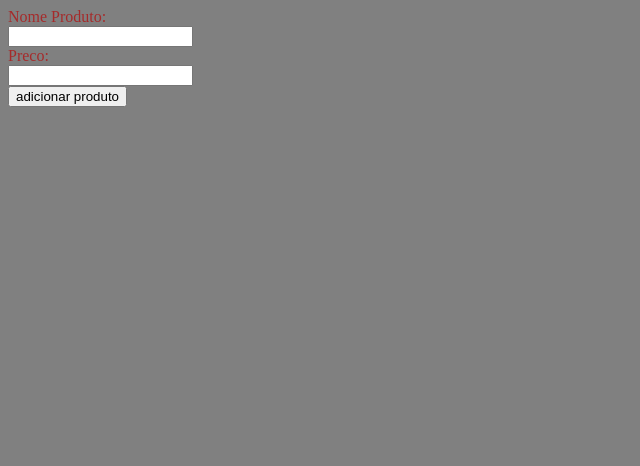
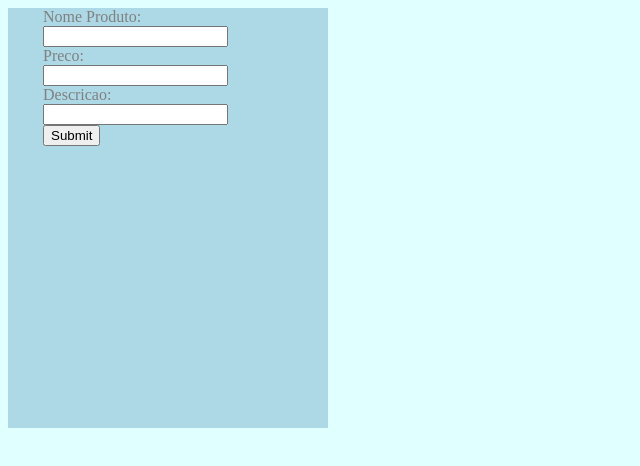
Before and after one commit to DraaksJunior/productStore, a website: page addProduct.html in a window 1280 px wide. Shown: the whole page, without its empty margins (0-640 px from the left). Drawn offline with nearby package versions, Linux system fonts and the light colour scheme.

Commit message:
Some css and Database working

```diff
--- a/addProduct.html
+++ b/addProduct.html
@@ -19,20 +19,17 @@
 </head>
 
 <body>
-    <div class="centered">
-        <form>
-            <div class="form-group">
-                <label for="pName">Nome Produto:</label><br>
-                <input type="text" id="Pname" class="form-control" name="Pname"><br>
-            </div>
-            <div class="form-group">
-                <label for="price">Preco:</label><br>
-                <input type="text" id="price" class="form-control" name="price">
-            </div>
-            <button type="button"> adicionar produto</button>
-        </form>
+    <div class= "formbox">
+    <form method="POST" action="/addProduct">
+        <label for="produto">Nome Produto:</label><br>
+        <input type="text" id="produto" name="produto"><br>
+        <label for="preco">Preco:</label><br>
+        <input type="text" id="preco" name="preco"><br>
+        <label for="descricao">Descricao:<label><br>
+        <input type="text" id="descricao" name="descricao"><br>
+        <input type="submit" />
+      </form>
     </div>
-
 </body>
 
 
--- a/package.json
+++ b/package.json
@@ -10,6 +10,7 @@
   "author": "",
   "license": "ISC",
   "dependencies": {
+    "body-parser": "^1.19.0",
     "express": "^4.17.1",
     "mongodb": "^3.5.4"
   }
--- a/public/css/addProduct.css
+++ b/public/css/addProduct.css
@@ -1,3 +1,5 @@
+
+
 .centered{
     margin-right: auto;
     margin-left: auto;
@@ -6,6 +8,22 @@
 
 body {
     height: 100%;
-    background: gray;
-    color: brown;
+    background: lightcyan;
+    color: black;
 }
+
+form {
+    margin: 0 auto;
+    width:250px;
+    }
+
+.formbox{
+
+    width: 320px;
+    height: 420px;
+    background: lightblue;
+    color: gray;
+    top:50%;
+
+
+}
```
Also changed, not shown: start.js (+31 -9 lines).
